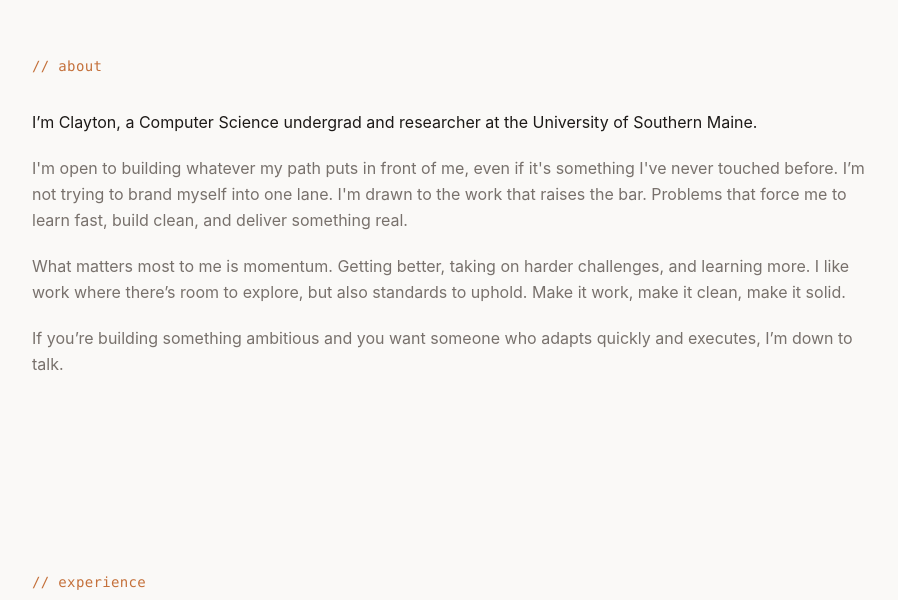
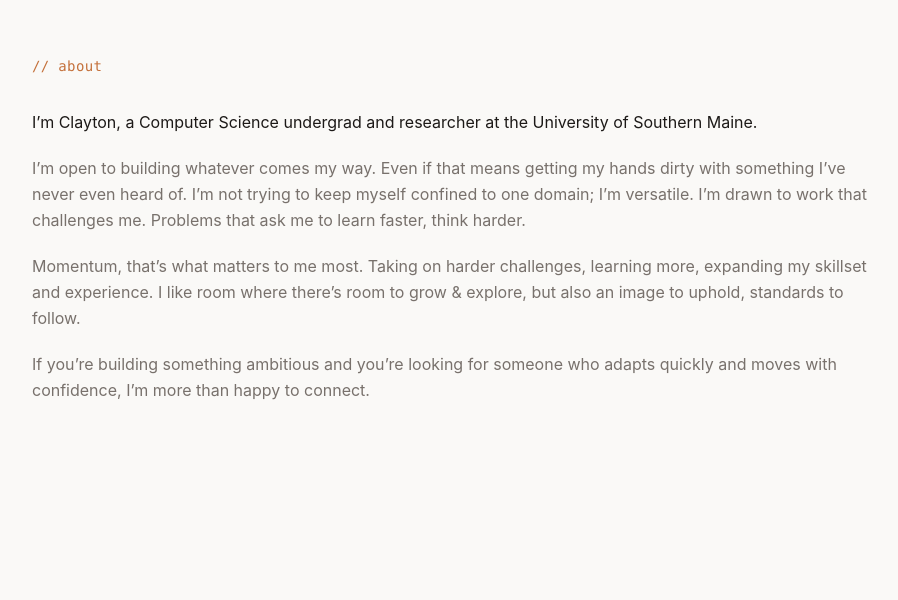
Before and after one commit to cdurepos/personal-website, a React (Vite) app: page / in a window 1280 px wide. Shown: the part 843-1443 px from the top of the page, without its empty margins (184-1082 px from the left). Built offline with nearby package versions, Linux system fonts and the light colour scheme.

Commit message:
rewrites

```diff
--- a/src/components/About.tsx
+++ b/src/components/About.tsx
@@ -12,32 +12,31 @@ export default function About() {
       <div className="mt-8 space-y-5 text-base leading-relaxed">
         <FadeIn delay={100}>
           <p>
-          I’m Clayton, a Computer Science undergrad and researcher at the University of Southern Maine.
+            I’m Clayton, a Computer Science undergrad and researcher at the University of Southern Maine.
           </p>
         </FadeIn>
 
         <FadeIn delay={200}>
           <p className="text-muted">
-            I'm open to building whatever my path puts in front of me,
-            even if it's something I've never touched before.
-            I’m not trying to brand myself into one lane.
-            I'm drawn to the work that raises the bar. Problems that force me to learn fast,
-            build clean, and deliver something real.
+            I’m open to building whatever comes my way.
+            Even if that means getting my hands dirty with something I’ve never even heard of.
+            I’m not trying to keep myself confined to one domain; I’m versatile.
+            I’m drawn to work that challenges me.
+            Problems that ask me to learn faster, think harder.
           </p>
         </FadeIn>
 
         <FadeIn delay={300}>
           <p className="text-muted">
-            What matters most to me is momentum. Getting better, taking on harder challenges, and learning more.
-            I like work where there’s room to explore, but also standards to uphold.
-            Make it work, make it clean, make it solid.
+            Momentum, that’s what matters to me most.
+            Taking on harder challenges, learning more, expanding my skillset and experience.
+            I like room where there’s room to grow & explore, but also an image to uphold, standards to follow.
           </p>
         </FadeIn>
 
         <FadeIn delay={300}>
           <p className="text-muted">
-          If you’re building something ambitious and you want someone who adapts quickly and executes,
-          I’m down to talk.
+            If you’re building something ambitious and you’re looking for someone who adapts quickly and moves with confidence, I’m more than happy to connect.
           </p>
         </FadeIn>
       </div>
--- a/src/components/Hero.tsx
+++ b/src/components/Hero.tsx
@@ -23,7 +23,7 @@ export default function Hero() {
             Full-stack developer, AI/ML engineer, and researcher based in Maine.
           </p>
           <p className="ml-2 text-base leading-relaxed text-muted max-w-lg">
-            In pursuit of greatness.
+            In pursuit of the beyond.
           </p>
         </FadeIn>
 
```
